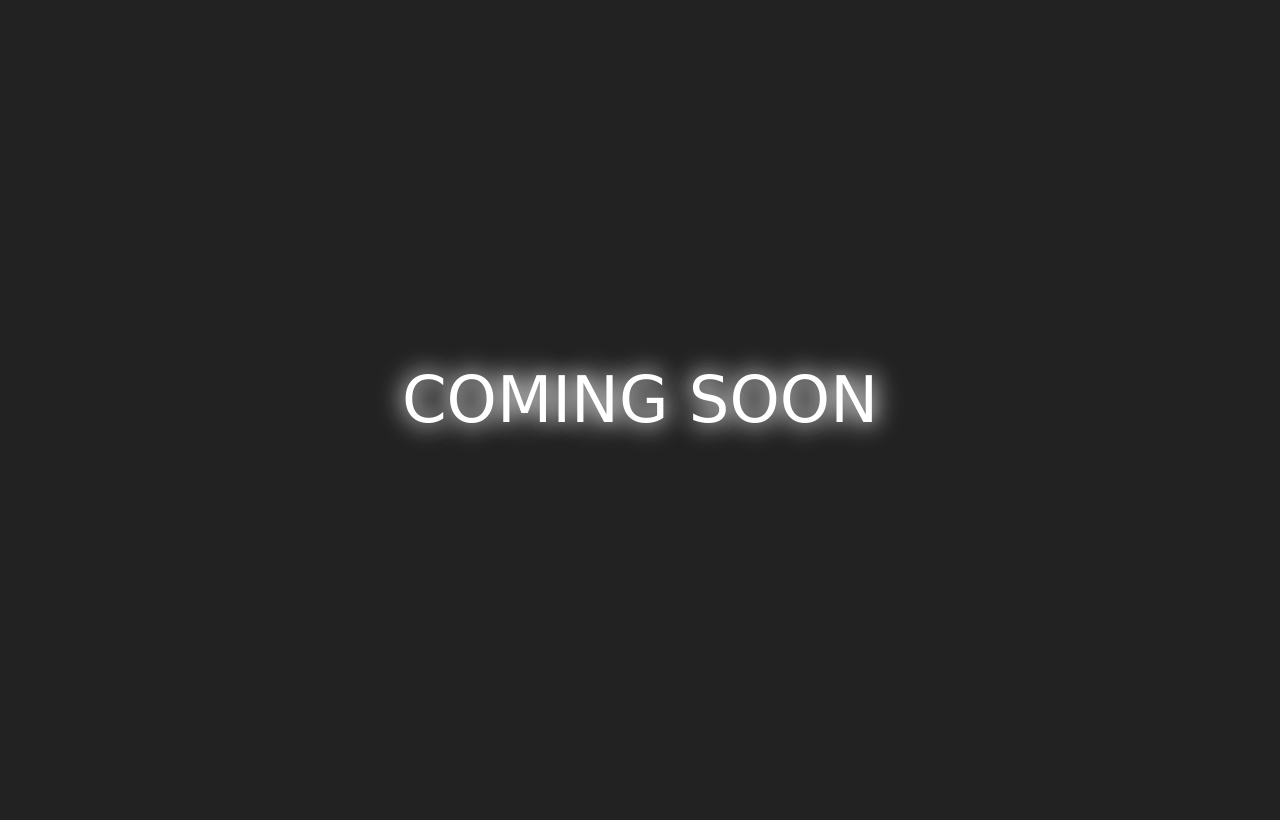
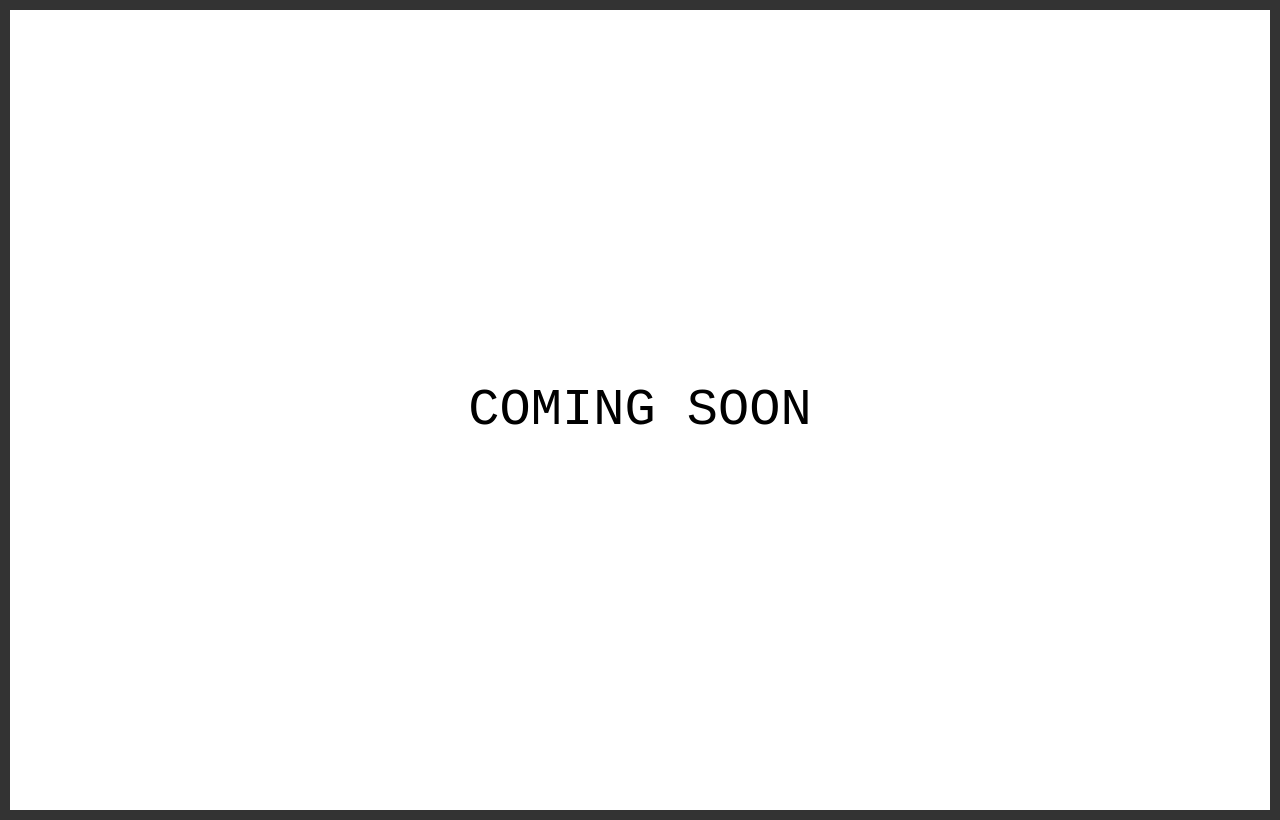
Before and after one commit to Adam-Bahloule/Adam-Bahloule.github.io, a plain HTML site: page index.html in a window 1280 px wide. Drawn offline with Linux system fonts and the light colour scheme.

Commit message:
Update index.html

```diff
--- a/index.html
+++ b/index.html
@@ -3,20 +3,19 @@
 <head>
     <style>
         body {
-            background-color: #222;
+            background-color: #fff;
             display: flex;
             justify-content: center;
             align-items: center;
             height: 100vh;
             margin: 0;
+            border: 10px solid #333;
         }
 
-        @import url('https://fonts.googleapis.com/css2?family=Pacifico&display=swap');
-
         .coming-soon {
-            font-family: 'Pacifico', cursive;
+            font-family: monospace;
             font-size: 4em;
-            color: #fff;
+            color: #000;
             text-transform: uppercase;
             animation: glow 1.5s infinite alternate;
         }
```
